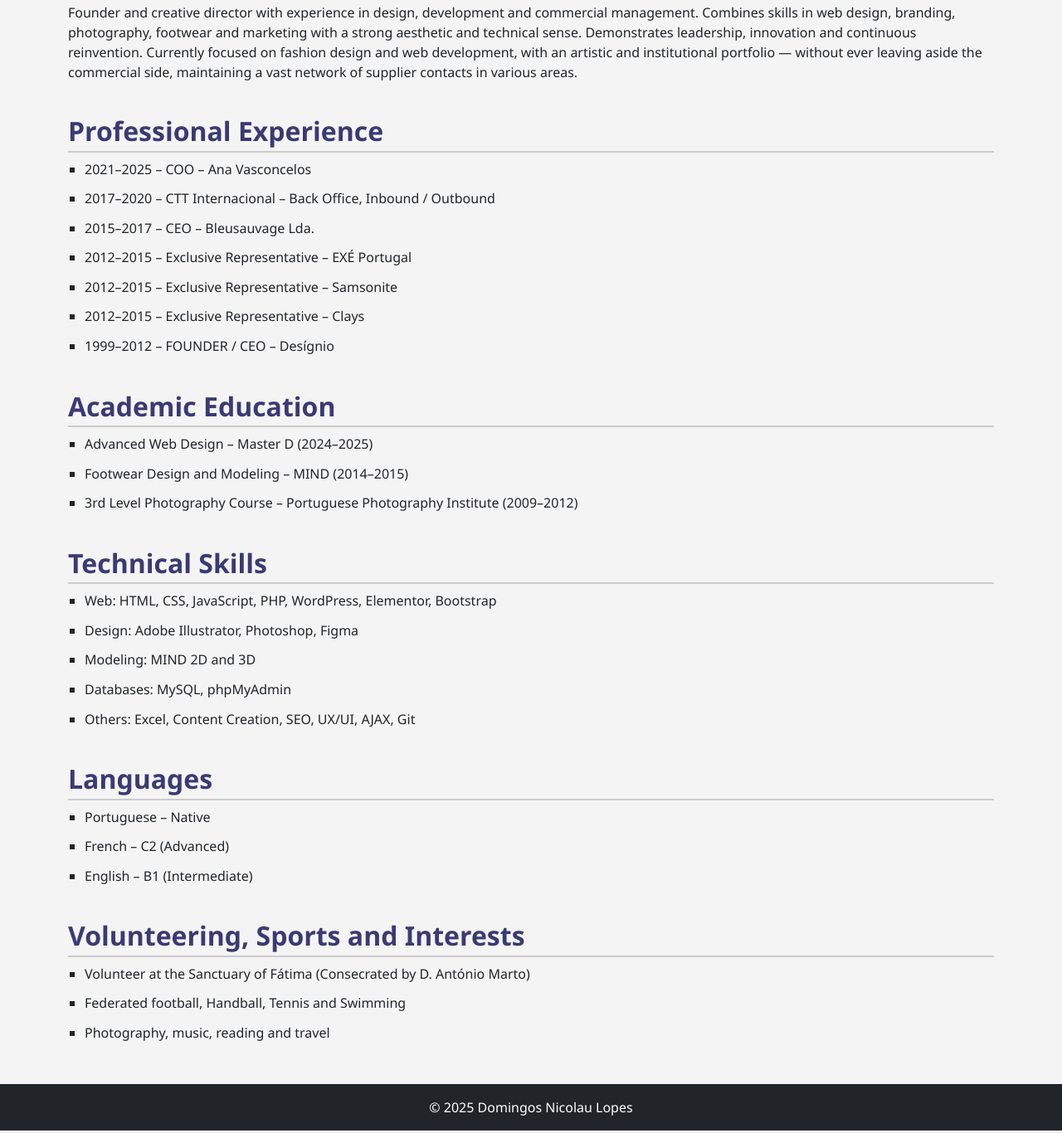
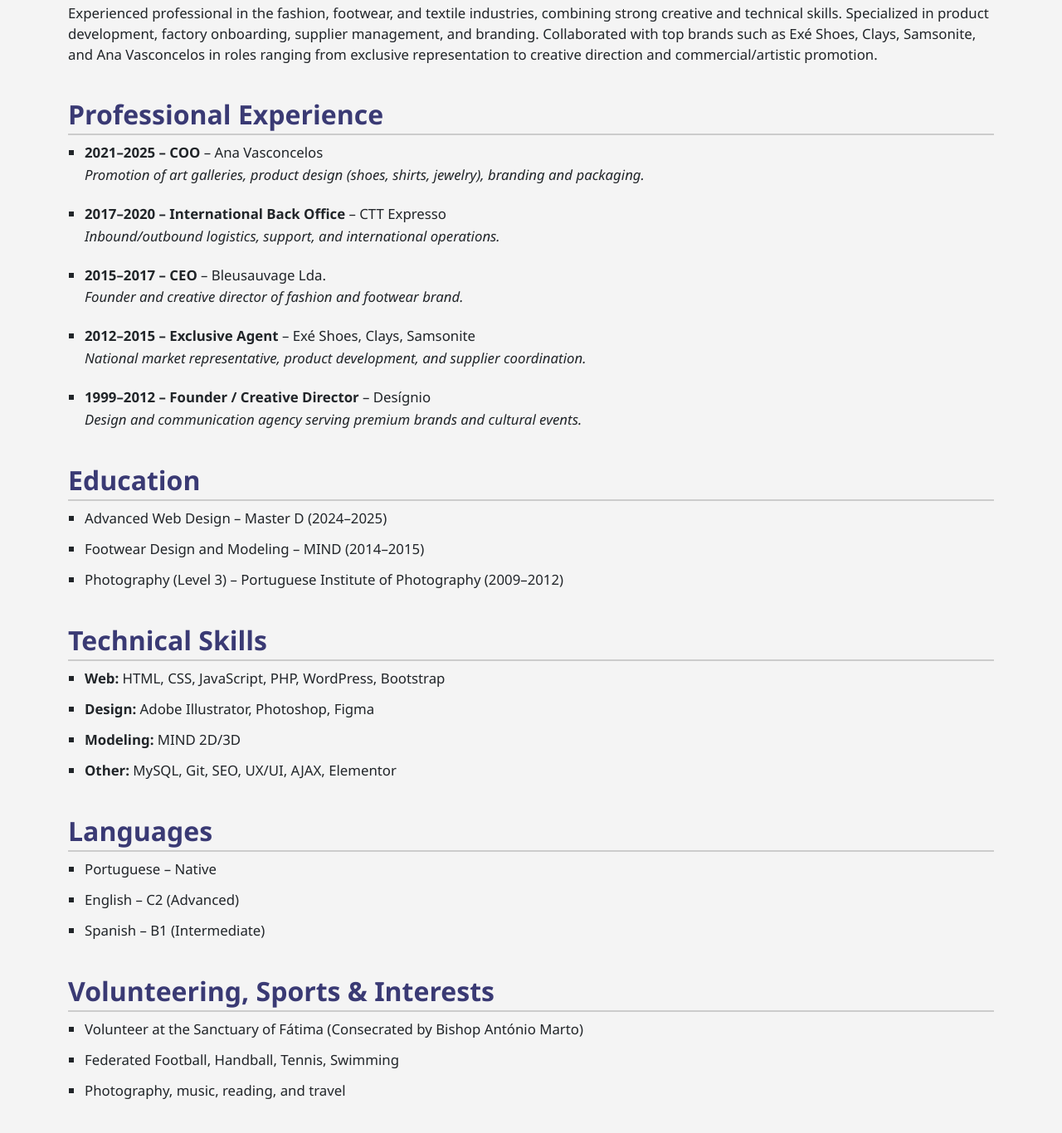
Before and after one commit to Nicolauder/meucv2025-, a plain HTML site: page index_en.html in a window 1280 px wide. Shown: the part 888-2254 px from the top of the page at 83% size. Drawn offline with nearby package versions, Linux system fonts and the light colour scheme.

Commit message:
Update index_en.html

```diff
--- a/index_en.html
+++ b/index_en.html
@@ -39,59 +39,66 @@
 </header>
 
 <main class="container my-5">
-  <section id="profile">
+  <section id="perfil">
     <h2>Professional Profile</h2>
-    <p>Founder and creative director with experience in design, development and commercial management. Combines skills in web design, branding, photography, footwear and marketing with a strong aesthetic and technical sense. Demonstrates leadership, innovation and continuous reinvention. Currently focused on fashion design and web development, with an artistic and institutional portfolio — without ever leaving aside the commercial side, maintaining a vast network of supplier contacts in various areas.</p>
+    <p>Experienced professional in the fashion, footwear, and textile industries, combining strong creative and technical skills. Specialized in product development, factory onboarding, supplier management, and branding. Collaborated with top brands such as Exé Shoes, Clays, Samsonite, and Ana Vasconcelos in roles ranging from exclusive representation to creative direction and commercial/artistic promotion.</p>
   </section>
 
-  <section id="experience">
+  <section id="experiencia">
     <h2>Professional Experience</h2>
-    <ul>
-      <li>2021–2025 – COO – Ana Vasconcelos</li>
-      <li>2017–2020 – CTT Internacional – Back Office, Inbound / Outbound</li>
-      <li>2015–2017 – CEO – Bleusauvage Lda.</li>
-      <li>2012–2015 – Exclusive Representative – EXÉ Portugal</li>
-      <li>2012–2015 – Exclusive Representative – Samsonite</li>
-      <li>2012–2015 – Exclusive Representative – Clays</li>
-      <li>1999–2012 – FOUNDER / CEO – Desígnio</li>
+    <ul class="experiencia-lista">
+      <li><strong>2021–2025 – COO</strong> – Ana Vasconcelos
+        <br><em>Promotion of art galleries, product design (shoes, shirts, jewelry), branding and packaging.</em>
+      </li>
+      <li><strong>2017–2020 – International Back Office</strong> – CTT Expresso
+        <br><em>Inbound/outbound logistics, support, and international operations.</em>
+      </li>
+      <li><strong>2015–2017 – CEO</strong> – Bleusauvage Lda.
+        <br><em>Founder and creative director of fashion and footwear brand.</em>
+      </li>
+      <li><strong>2012–2015 – Exclusive Agent</strong> – Exé Shoes, Clays, Samsonite
+        <br><em>National market representative, product development, and supplier coordination.</em>
+      </li>
+      <li><strong>1999–2012 – Founder / Creative Director</strong> – Desígnio
+        <br><em>Design and communication agency serving premium brands and cultural events.</em>
+      </li>
     </ul>
   </section>
 
-  <section id="education">
-    <h2>Academic Education</h2>
+  <section id="formacao">
+    <h2>Education</h2>
     <ul>
       <li>Advanced Web Design – Master D (2024–2025)</li>
       <li>Footwear Design and Modeling – MIND (2014–2015)</li>
-      <li>3rd Level Photography Course – Portuguese Photography Institute (2009–2012)</li>
+      <li>Photography (Level 3) – Portuguese Institute of Photography (2009–2012)</li>
     </ul>
   </section>
 
-  <section id="skills">
+  <section id="competencias">
     <h2>Technical Skills</h2>
     <ul>
-      <li>Web: HTML, CSS, JavaScript, PHP, WordPress, Elementor, Bootstrap</li>
-      <li>Design: Adobe Illustrator, Photoshop, Figma</li>
-      <li>Modeling: MIND 2D and 3D</li>
-      <li>Databases: MySQL, phpMyAdmin</li>
-      <li>Others: Excel, Content Creation, SEO, UX/UI, AJAX, Git</li>
+      <li><strong>Web:</strong> HTML, CSS, JavaScript, PHP, WordPress, Bootstrap</li>
+      <li><strong>Design:</strong> Adobe Illustrator, Photoshop, Figma</li>
+      <li><strong>Modeling:</strong> MIND 2D/3D</li>
+      <li><strong>Other:</strong> MySQL, Git, SEO, UX/UI, AJAX, Elementor</li>
     </ul>
   </section>
 
-  <section id="languages">
+  <section id="idiomas">
     <h2>Languages</h2>
     <ul>
       <li>Portuguese – Native</li>
-      <li>French – C2 (Advanced)</li>
-      <li>English – B1 (Intermediate)</li>
+      <li>English – C2 (Advanced)</li>
+      <li>Spanish – B1 (Intermediate)</li>
     </ul>
   </section>
 
-  <section id="interests">
-    <h2>Volunteering, Sports and Interests</h2>
+  <section id="interesses">
+    <h2>Volunteering, Sports & Interests</h2>
     <ul>
-      <li>Volunteer at the Sanctuary of Fátima (Consecrated by D. António Marto)</li>
-      <li>Federated football, Handball, Tennis and Swimming</li>
-      <li>Photography, music, reading and travel</li>
+      <li>Volunteer at the Sanctuary of Fátima (Consecrated by Bishop António Marto)</li>
+      <li>Federated Football, Handball, Tennis, Swimming</li>
+      <li>Photography, music, reading, and travel</li>
     </ul>
   </section>
 </main>
```
